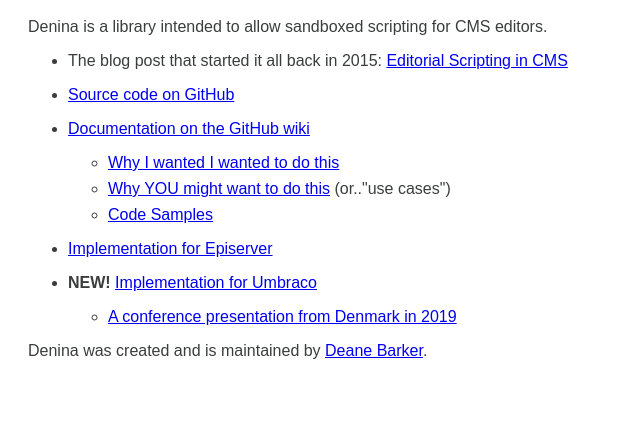
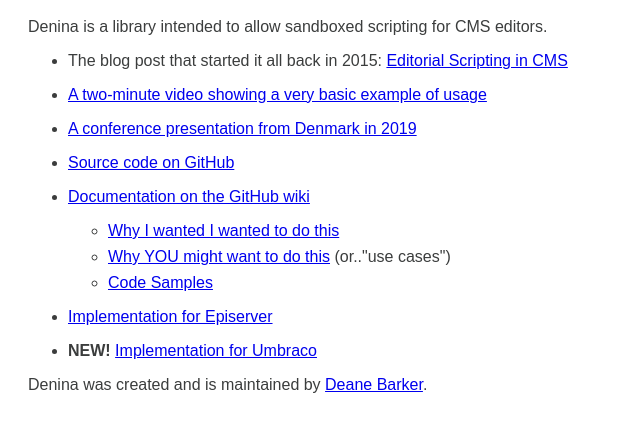
Before and after one commit to deanebarker/Denina-Sharp, a plain HTML site: page docs/index.html in a window 1280 px wide. Shown: the part 121-552 px from the top of the page, without its empty margins (0-640 px from the left). Drawn offline with Linux system fonts and the light colour scheme; a web font is replaced by a local one.

Commit message:
Update index.html

```diff
--- a/docs/index.html
+++ b/docs/index.html
@@ -27,22 +27,19 @@ ul ul li { margin-bottom: 0.5em; }
 		</p>
 		<ul>
 			<li>The blog post that started it all back in 2015: <a href="https://deanebarker.net/tech/blog/editorial-scripting-in-cms/">Editorial Scripting in CMS</a></li>
+			<li><a href="https://vimeo.com/274172854">A two-minute video showing a very basic example of usage</a></li>
+			<li><a href="https://www.youtube.com/watch?v=a_xmvt1w6Ww">A conference presentation from Denmark in 2019</a></li>
 			<li><a href="https://github.com/deanebarker/Denina-Sharp">Source code on GitHub</a></li>
 			<li><a href="https://github.com/deanebarker/Denina-Sharp/wiki">Documentation on the GitHub wiki</a>
 				<ul>
-										<li><a href="https://github.com/deanebarker/Denina-Sharp/wiki/Why-Do-This">Why I wanted I wanted to do this</a></li>
+  					<li><a href="https://github.com/deanebarker/Denina-Sharp/wiki/Why-Do-This">Why I wanted I wanted to do this</a></li>
 					<li><a href="https://github.com/deanebarker/Denina-Sharp/wiki/Use-Cases">Why YOU might want to do this</a> (or.."use cases")</li>
 					<li><a href="https://github.com/deanebarker/Denina-Sharp/wiki/Examples">Code Samples</a></li>
-
 				</ul>
 			</li>
 			<li><a href="https://github.com/deanebarker/Denina-Sharp/wiki/Episerver-Script-Block">Implementation for Episerver</a></li>
-			<li><strong>NEW!</strong> <a href="https://github.com/LennardF1989/DeninaSharp.Umbraco">Implementation for Umbraco</a>
-			<ul>
-				<li><a href="https://www.youtube.com/watch?v=a_xmvt1w6Ww">A conference presentation from Denmark in 2019</a></li>
-			</ul>
+			<li><strong>NEW!</strong> <a href="https://github.com/LennardF1989/DeninaSharp.Umbraco">Implementation for Umbraco</a></li>
 
-			</li>
 		</ul>
 		<p>
 			Denina was created and is maintained by <a href="http://linkedin.com/in/deane">Deane Barker</a>.
```
